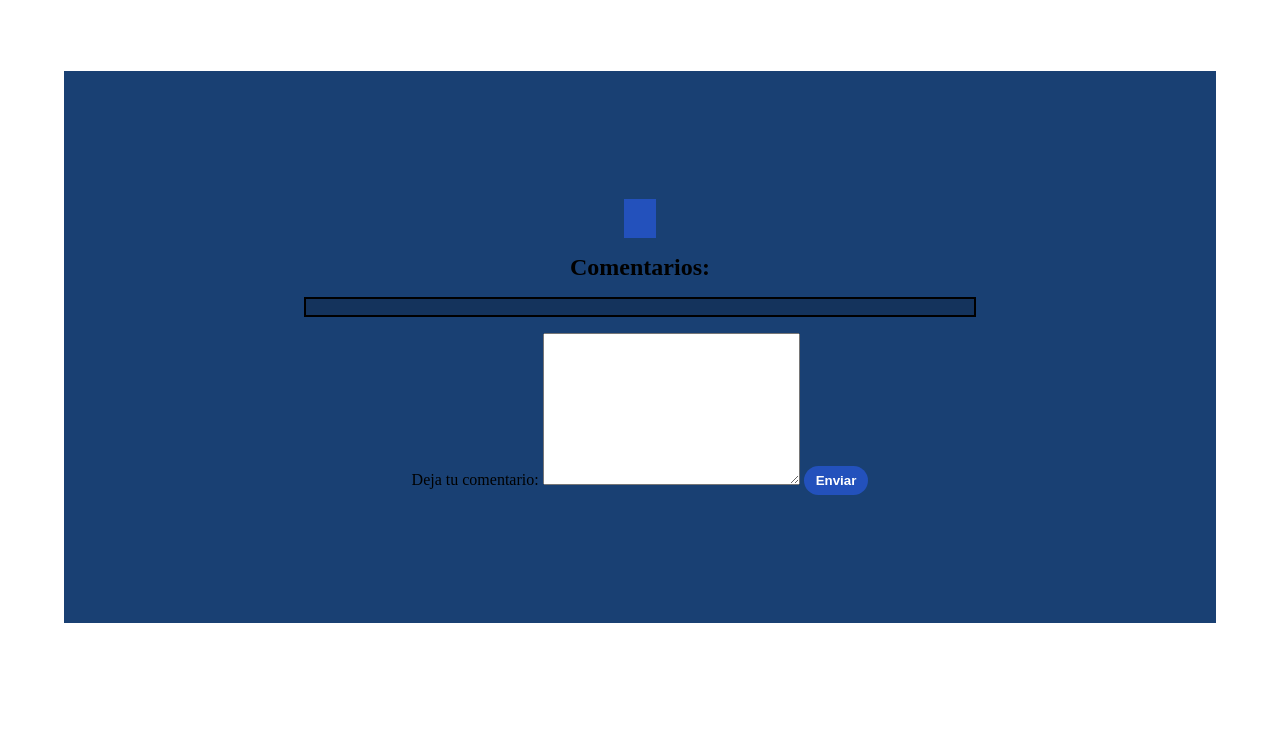
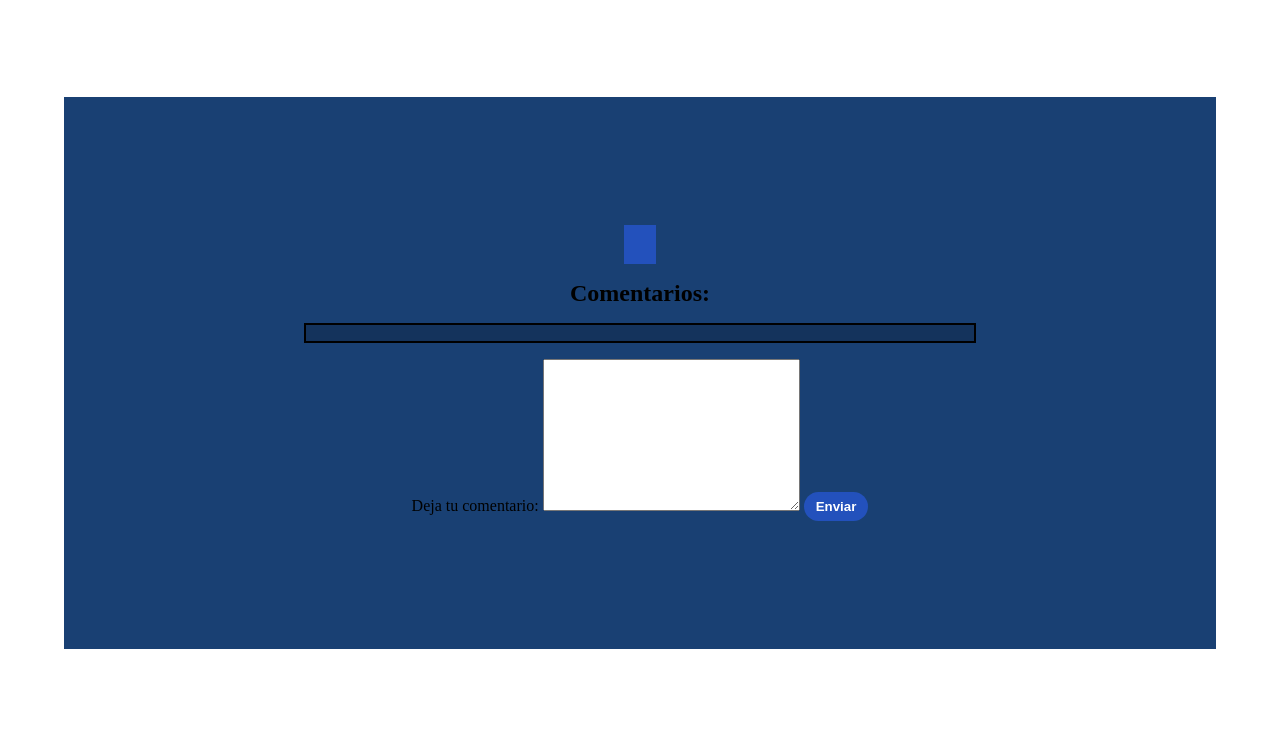
Before and after one commit to Juan13Ju/ProjectTenjin, a website: page views/info.html in a window 1280 px wide. Shown: the part 53-800 px from the top of the page. Drawn offline with nearby package versions, Linux system fonts and the light colour scheme; no server answers.

Commit message:
Colores y layout

```diff
--- a/public/css/stylesMain.css
+++ b/public/css/stylesMain.css
@@ -12,6 +12,8 @@ CSS general
     --bgc: #194073;
     --main: #2351BC;
     --secondary: #FFC300;
+    --dec:#6F0619;
+    --do: #897014;
 }
 /*
 Barra de navegacion
@@ -21,8 +23,9 @@ Barra de navegacion
     list-style: none;
     background-color: var(--bgc);
     text-align: center;
+    display: inline-flexbox;
     padding: 0;
-    margin: 0;
+    margin: 0 auto;
 }
 
 .nav li{
@@ -31,6 +34,7 @@ Barra de navegacion
     line-height: 40px;
     height: 40px;
     border-bottom: 1px solid var(--secondary);
+    margin-left: 2em;
 }
 
 .nav a{
@@ -41,7 +45,7 @@ Barra de navegacion
 }
 .nav label{
     text-decoration: none;
-    text-overflow: clip;
+    text-overflow: break-word;
     color: #ffffff;
     display: block;
     transition: all 0.7s;;
@@ -65,21 +69,7 @@ Barra de navegacion
       margin-right: -4px;
     }
     .mainPage{
-        display: flex;
-        flex-direction: column;
-        align-items: center;
-        gap: 1em;
-        width: 70%;
         background-color: var(--secondary);
-        padding: 10%;
-        min-height: 20%;
-        max-height: 75%;
-        margin: 0;
-        position: fixed;
-        top: 50%;
-        left: 50%;
-        transform: translate(-50%, -50%);
-        width: 90%;
     }
 }
 /*
@@ -95,7 +85,7 @@ El contenedor principal de la pagina que muestra la lista de personas y la parte
     padding: 10%;
     min-height: 20%;
     max-height: 75%;
-    margin: 0;
+    margin-top: 2%;
     position: fixed;
     top: 50%;
     left: 50%;
@@ -145,7 +135,7 @@ El contenedor principal de la pagina que muestra la lista de personas y la parte
     flex-grow: 1;
     padding: 1em;
     background-color: var(--main);
-    color: white;
+    color: #194073;
     cursor: pointer;
     transition: all 1s;
 
```
Also changed, not shown: views/main.html (+0 -1 lines).
